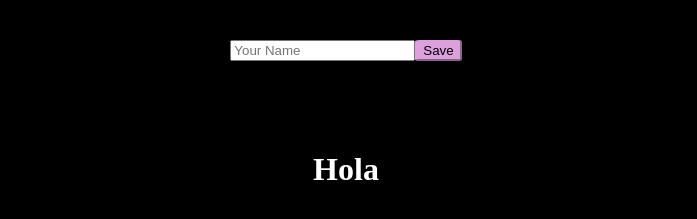
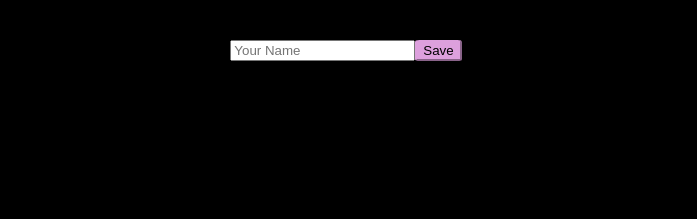
Before and after one commit to su-duque/web-ui-onboarding-angular, an Angular app: page / in a window 1280 px wide. Shown: the part 567-786 px from the top of the page, without its empty margins (294-991 px from the left). Built offline with nearby package versions, Linux system fonts and the light colour scheme.

Commit message:
Refactorización

```diff
--- a/src/app/components/welcome/welcome.component.html
+++ b/src/app/components/welcome/welcome.component.html
@@ -10,5 +10,4 @@
     />
     <button (click)="addName(nameAdded, $event)">Save</button>
   </form>
-  <h1>Hola {{ nameAdded.value }}</h1>
 </div>
--- a/src/app/components/welcome/welcome.component.ts
+++ b/src/app/components/welcome/welcome.component.ts
@@ -13,7 +13,7 @@ export class WelcomeComponent implements OnInit {
 
   addName(name, event): void {
     event.preventDefault();
-    console.log('name typped', name.value);
     this.nameAdded = name.value;
+    console.log('name saved', this.nameAdded);
   }
 }
```
